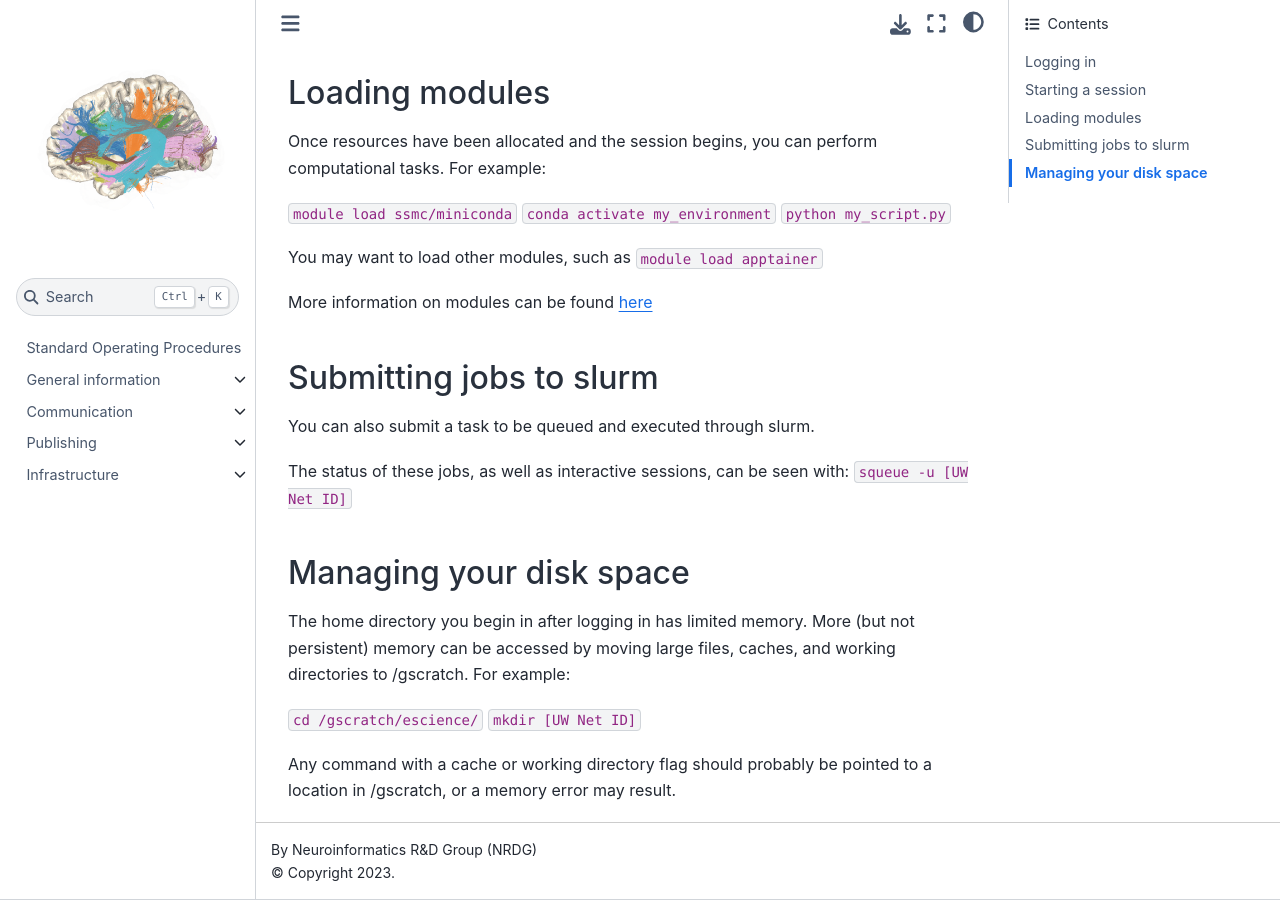
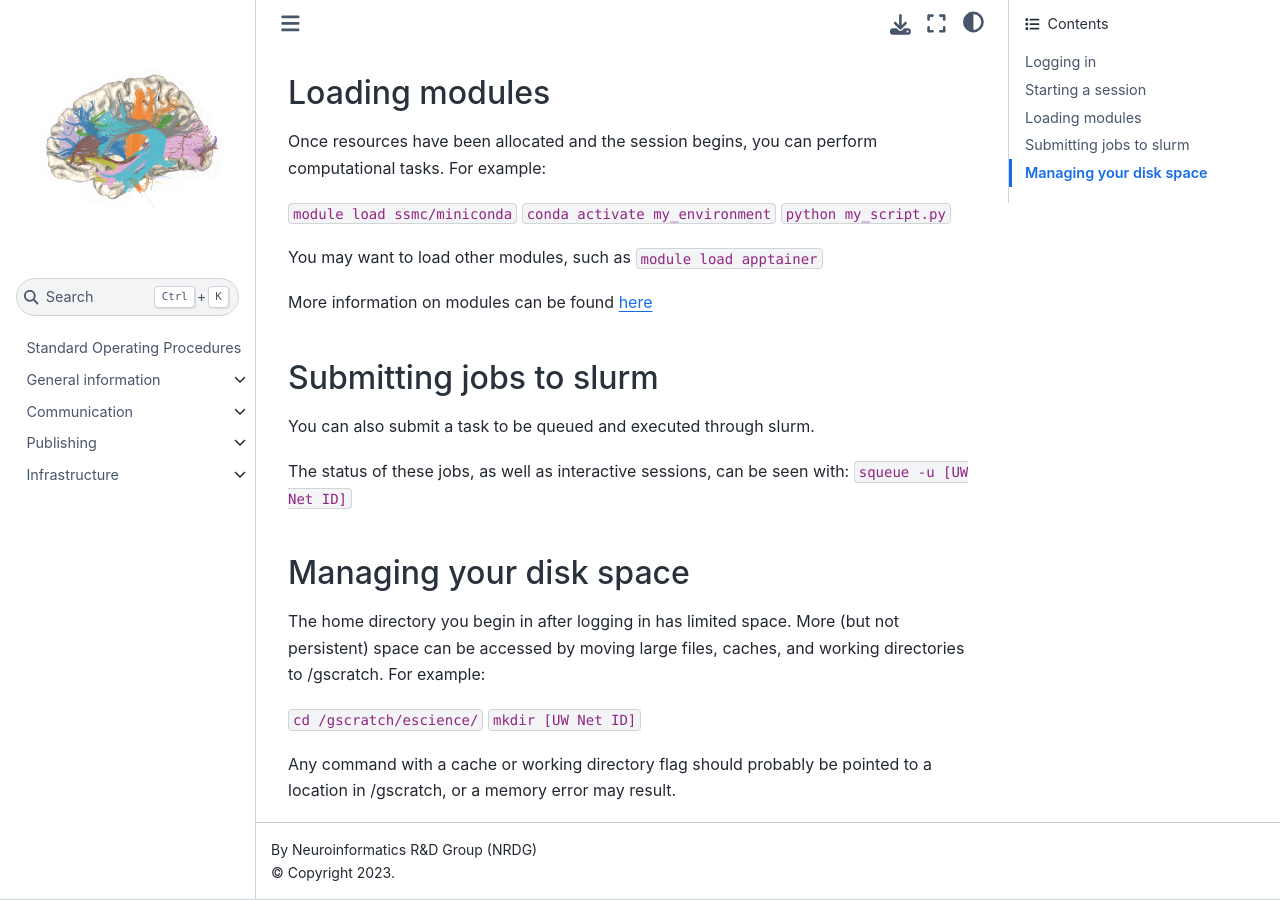
Before and after one commit to nrdg/sop, a Jupyter Book: the page built from infra/hyak.md, in a window 1280 px wide and 900 px high, scrolled down 567 px. Built offline with Jupyter Book 1.0.4 settings and Sphinx 7.4.7 and the Sphinx Book theme 1.1.4, drawn with Linux system fonts in a browser that asks for light colours; pages that are not in the unit, such as notebooks, are missing from menus.

Commit message:
Update infra/hyak.md
Co-authored-by: Ariel Rokem <arokem@gmail.com>

```diff
--- a/infra/hyak.md
+++ b/infra/hyak.md
@@ -38,7 +38,7 @@ The status of these jobs, as well as interactive sessions, can be seen with:
 
 ## Managing your disk space
 
-The home directory you begin in after logging in has limited memory. More (but not persistent) memory can be accessed by moving large files, caches, and working directories to /gscratch. For example:
+The home directory you begin in after logging in has limited space. More (but not persistent) space can be accessed by moving large files, caches, and working directories to /gscratch. For example:
 
 `cd /gscratch/escience/`
 `mkdir [UW Net ID]`
```
